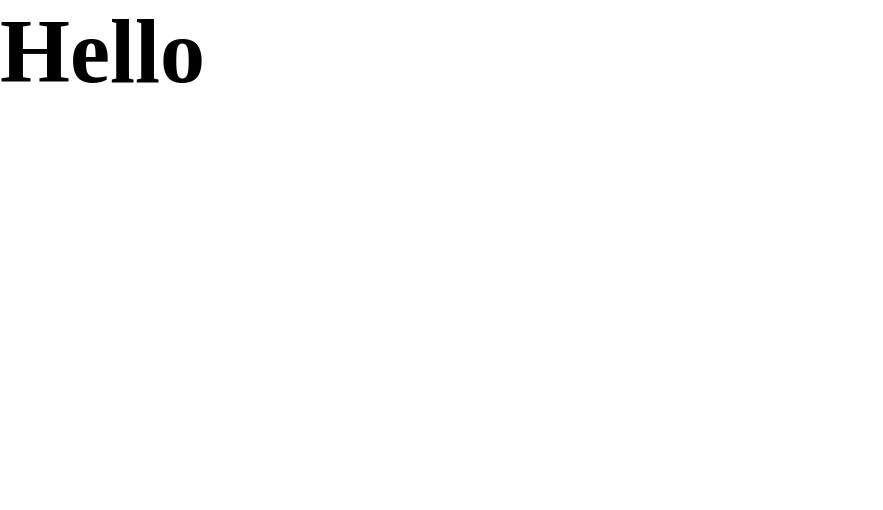
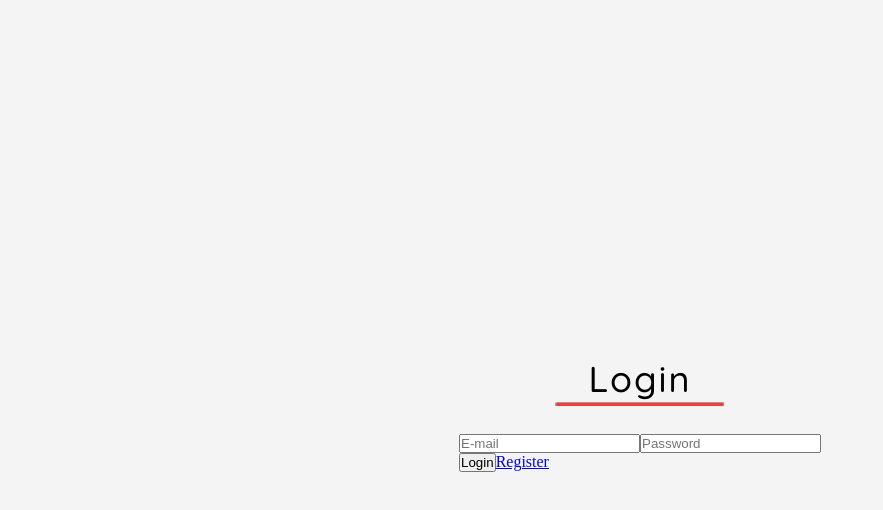
Before and after one commit to VladyslavHimself/PomodoroApp, a React (Create React App) app: page /login in a window 1280 px wide. Shown: the top 510 px of the page, without its empty margins (0-883 px from the left). Built offline with nearby package versions, Linux system fonts and the light colour scheme.

Commit message:
added structure for login page & stylized header logo

```diff
--- a/package.json
+++ b/package.json
@@ -10,6 +10,7 @@
     "@types/node": "^12.20.24",
     "@types/react": "^17.0.20",
     "@types/react-dom": "^17.0.9",
+    "@types/react-router-dom": "^5.1.9",
     "node-sass": "^6.0.1",
     "react": "^17.0.2",
     "react-dom": "^17.0.2",
--- a/public/index.html
+++ b/public/index.html
@@ -12,6 +12,8 @@
     <link rel="apple-touch-icon" href="%PUBLIC_URL%/logo192.png" />
     <link rel="manifest" href="%PUBLIC_URL%/manifest.json" />
     <title>Pomodoro Timer</title>
+
+
   </head>
   <body>
     <noscript>You need to enable JavaScript to run this app.</noscript>
--- a/src/components/App/App.tsx
+++ b/src/components/App/App.tsx
@@ -1,11 +1,21 @@
 import React from 'react';
+import {BrowserRouter as Router, Switch, Route, Link} from 'react-router-dom';
+import classes from './app.module.scss';
+import Login from "../Login/Login";
+import {Register} from "../Register/Register";
+import {Pomodoro} from "../Pomodoro/Pomodoro";
+import {Statistics} from '../Statistics/Statistics';
 
-import classes from './app.module.scss';
-
-function App() {
-  return (
-    <h1 className={classes.App}>Hello</h1>
-  );
-}
+const App = () => (
+  <Router>
+    <Switch>
+      <Route exact path='/' component={Login} />
+      <Route path='/login' component={Login} />
+      <Route path='/register' component={Register} />
+      <Route path='/pomodoro' component={Pomodoro} />
+      <Route path='/statistics' component={Statistics} />
+    </Switch>
+  </Router>
+);
 
 export default App;
--- /dev/null
+++ b/src/components/Login/Login.tsx
@@ -0,0 +1,33 @@
+import React from 'react';
+import classes from "./login.module.scss";
+
+type Props = {
+
+}
+
+function Login(props: Props) {
+  return (
+    <div className={classes.login}>
+      <div className={classes.form}>
+        <div className={classes.header}>
+          <div className={classes.logo}>
+            <div className={classes['logo__text']}>Login</div>
+            <hr className={classes['logo__underline']}/>
+          </div>
+        </div>
+
+        <div className={classes['input-field']}>
+          <input type='text' className={classes.input} placeholder='E-mail'/>
+          <input type='text' className={classes.input} placeholder='Password' />
+        </div>
+
+        <div className={classes.buttons}>
+          <button className={classes.button}>Login</button>
+          <a href='/' className={classes['register-link']}>Register</a>
+        </div>
+      </div>
+    </div>
+  );
+}
+
+export default Login;
--- /dev/null
+++ b/src/components/Login/login.module.scss
@@ -0,0 +1,67 @@
+// quicksand medium & regular
+@import url('https://fonts.googleapis.com/css2?family=Quicksand:wght@400;500&display=swap');
+
+.login {
+  width: 100%;
+  height: 100vh;
+
+  display: flex;
+  justify-content: center;
+  align-items: center;
+
+  background: #f4f4f4;
+}
+
+.form {
+
+}
+
+.header {
+  .logo {
+
+    display: flex;
+    flex-direction: column;
+    align-items: center;
+
+    padding: 27px 10px;
+    &__text {
+      font-family: 'Quicksand', sans-serif;
+      font-style: normal;
+      font-weight: 500;
+      font-size: 36px;
+
+      line-height: 132.9%;
+      letter-spacing: 0.055em;
+    }
+
+    &__underline {
+      width: 170px;
+      height: 5px;
+
+      background: #F23D3D;
+      border-radius: 50px;
+    }
+  }
+
+}
+
+
+.input-field {
+
+}
+
+.input {
+
+}
+
+.buttons {
+
+}
+
+.button {
+
+}
+
+.register-link {
+
+}
--- /dev/null
+++ b/src/components/Pomodoro/Pomodoro.tsx
@@ -0,0 +1,13 @@
+// @flow
+import * as React from 'react';
+
+type Props = {
+
+};
+export const Pomodoro = (props: Props) => {
+  return (
+    <div>
+      <h1>Pomodoro</h1>
+    </div>
+  );
+};
--- /dev/null
+++ b/src/components/Register/Register.tsx
@@ -0,0 +1,13 @@
+import React from 'react';
+
+type Props = {
+
+};
+
+export const Register = (props: Props) => {
+  return (
+    <div>
+      <h1>Hello world</h1>
+    </div>
+  );
+};
--- /dev/null
+++ b/src/components/Statistics/Statistics.tsx
@@ -0,0 +1,13 @@
+// @flow
+import * as React from 'react';
+
+type Props = {
+
+};
+export const Statistics = (props: Props) => {
+  return (
+    <div>
+
+    </div>
+  );
+};
--- a/src/index.tsx
+++ b/src/index.tsx
@@ -3,4 +3,8 @@ import ReactDOM from 'react-dom';
 import './index.scss';
 import App from './components/App/App';
 
-ReactDOM.render(<App />, document.getElementById('root'));
+const application : JSX.Element = (
+  <App />
+);
+
+ReactDOM.render(application, document.getElementById('root'));
```
Also changed, not shown: src/components/App/app.module.scss (line endings or trailing spaces), src/components/Register/register.module.scss (added), 1 other file (tests, documents, lock files or other folders).
